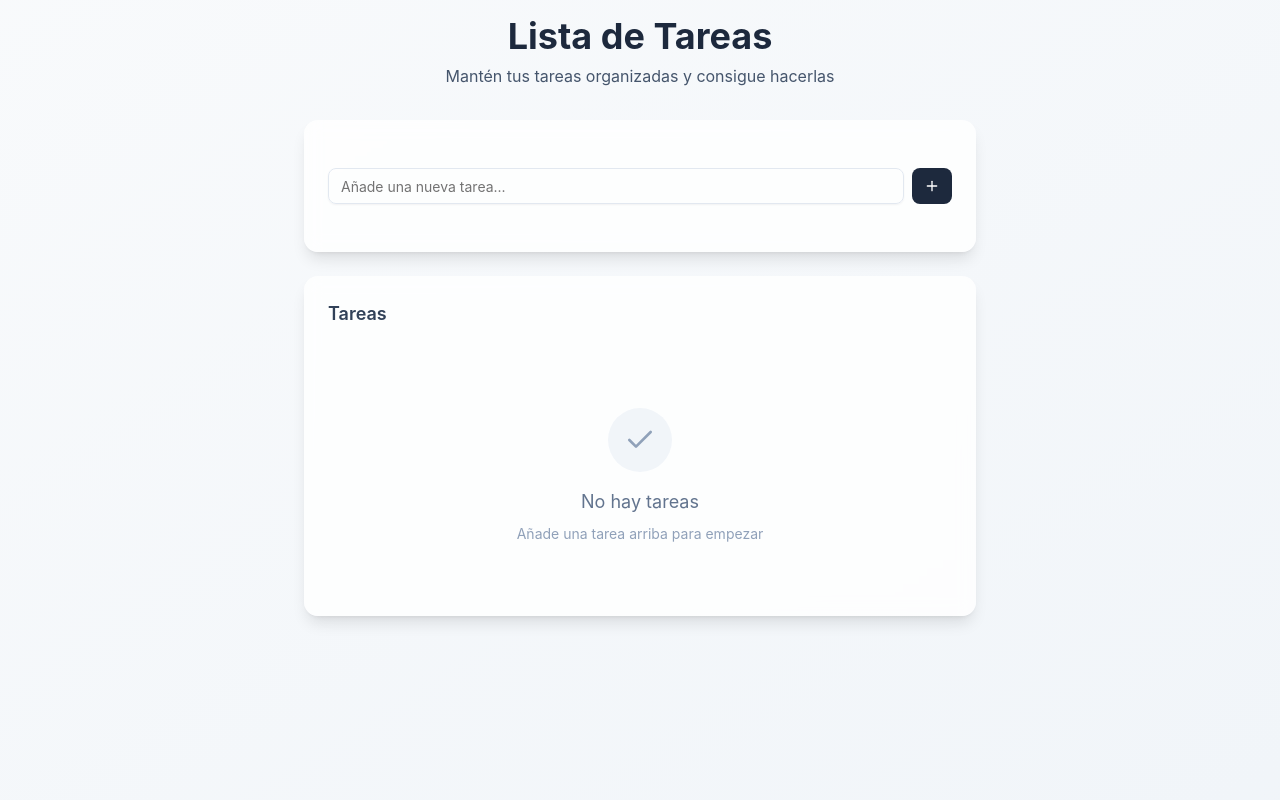
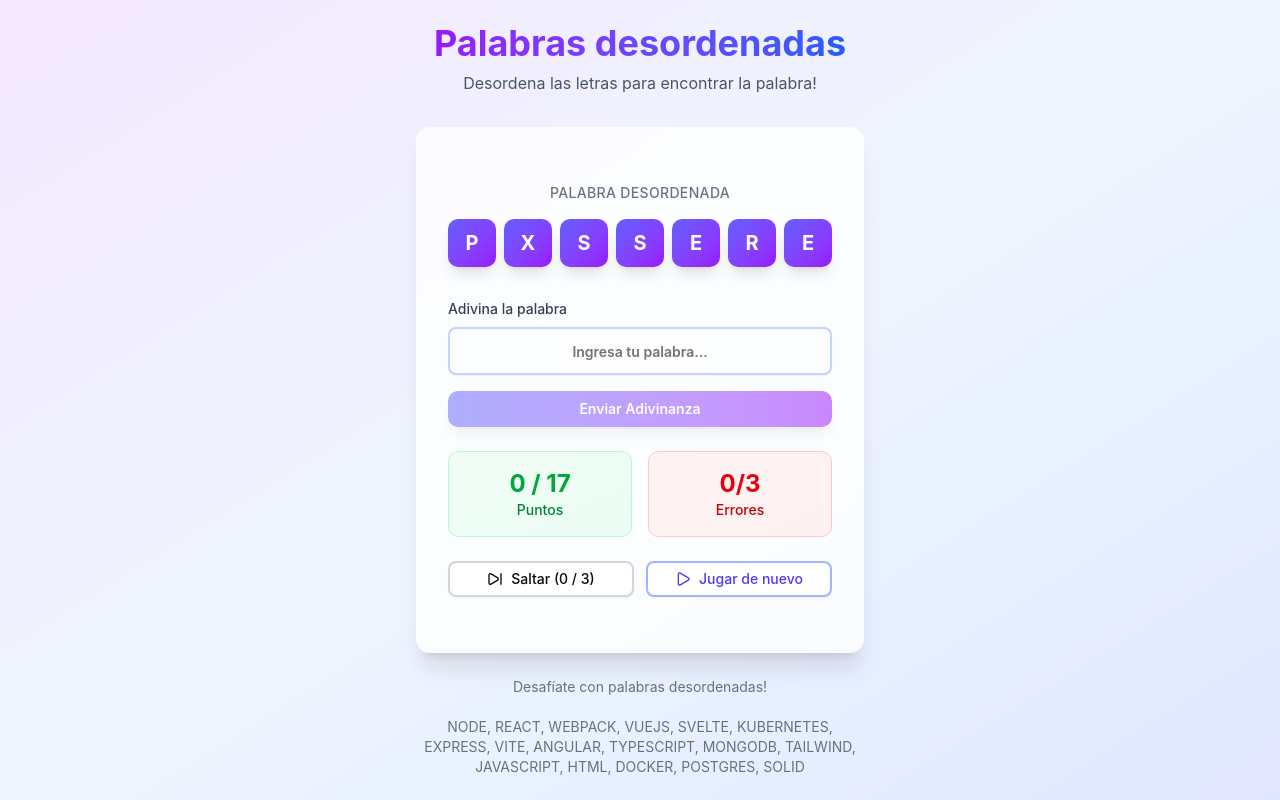
Before and after one commit to JaviKo500/04-hooks-react-ts, a React (Vite) app: page / in a window 1280 px wide. Built offline with nearby package versions, Linux system fonts and the light colour scheme.

Commit message:
feat: add component ScrambleWords

```diff
--- /dev/null
+++ b/src/05-useReducer/ScrambleWords.tsx
@@ -0,0 +1,222 @@
+import React, { useState } from 'react';
+import { Button } from '@/components/ui/button';
+import { Input } from '@/components/ui/input';
+import { Card, CardContent } from '@/components/ui/card';
+import { SkipForward, Play } from 'lucide-react';
+
+const GAME_WORDS = [
+  'REACT',
+  'JAVASCRIPT',
+  'TYPESCRIPT',
+  'HTML',
+  'ANGULAR',
+  'SOLID',
+  'NODE',
+  'VUEJS',
+  'SVELTE',
+  'EXPRESS',
+  'MONGODB',
+  'POSTGRES',
+  'DOCKER',
+  'KUBERNETES',
+  'WEBPACK',
+  'VITE',
+  'TAILWIND',
+];
+
+// Esta función mezcla el arreglo para que siempre sea aleatorio
+const shuffleArray = (array: string[]) => {
+  return array.sort(() => Math.random() - 0.5);
+};
+
+// Esta función mezcla las letras de la palabra
+const scrambleWord = (word: string = '') => {
+  return word
+    .split('')
+    .sort(() => Math.random() - 0.5)
+    .join('');
+};
+
+export const ScrambleWords = () => {
+  const [words, setWords] = useState(shuffleArray(GAME_WORDS));
+
+  const [currentWord, setCurrentWord] = useState(words[0]);
+  const [scrambledWord, setScrambledWord] = useState(scrambleWord(currentWord));
+  const [guess, setGuess] = useState('');
+  const [points, setPoints] = useState(0);
+  const [errorCounter, setErrorCounter] = useState(0);
+  const [maxAllowErrors, setMaxAllowErrors] = useState(3);
+
+  const [skipCounter, setSkipCounter] = useState(0);
+  const [maxSkips, setMaxSkips] = useState(3);
+
+  const [isGameOver, setIsGameOver] = useState(false);
+
+  const handleGuessSubmit = (e: React.FormEvent) => {
+    // Previene el refresh de la página
+    e.preventDefault();
+    // Implementar lógica de juego
+    console.log('Intento de adivinanza:', guess, currentWord);
+
+  };
+
+  const handleSkip = () => {
+    console.log('Palabra saltada');
+
+
+  };
+
+  const handlePlayAgain = () => {
+    console.log('Jugar de nuevo');
+
+  };
+
+  //! Si ya no hay palabras para jugar, se muestra el mensaje de fin de juego
+  if (words.length === 0) {
+
+    return (
+      <div className="min-h-screen bg-gradient-to-br from-purple-100 via-blue-50 to-indigo-100 flex items-center justify-center p-4">
+        <div className="w-full max-w-md mx-auto">
+          <h1 className="text-4xl font-bold bg-gradient-to-r from-purple-600 to-blue-600 bg-clip-text text-transparent mb-2">
+            Palabras desordenadas
+          </h1>
+          <p className="text-gray-600">No hay palabras para jugar</p>
+          <br />
+          <div>Puntaje: {points}</div>
+          <br />
+          <div>Errores: {errorCounter}</div>
+          <br />
+          <div>Saltos: {skipCounter}</div>
+          <br />
+          <Button onClick={handlePlayAgain}>Jugar de nuevo</Button>
+        </div>
+      </div>
+    );
+  }
+
+  return (
+    <div className="min-h-screen bg-gradient-to-br from-purple-100 via-blue-50 to-indigo-100 flex items-center justify-center p-4">
+      <div className="w-full max-w-md mx-auto">
+        {/* Header */}
+        <div className="text-center mb-8">
+          <h1 className="text-4xl font-bold bg-gradient-to-r from-purple-600 to-blue-600 bg-clip-text text-transparent mb-2">
+            Palabras desordenadas
+          </h1>
+          <p className="text-gray-600">
+            Desordena las letras para encontrar la palabra!
+          </p>
+        </div>
+
+        {/* Main Game Card */}
+        <Card className="backdrop-blur-sm bg-white/80 border-0 shadow-xl">
+          <CardContent className="p-8">
+            {/* Scrambled Word Display */}
+            <div className="mb-8">
+              <h2 className="text-center text-sm font-medium text-gray-500 mb-4 uppercase tracking-wide flex items-center justify-center gap-2">
+                Palabra Desordenada
+                {isGameOver && (
+                  <span className="text-red-500 text-xl"> {currentWord}</span>
+                )}
+              </h2>
+
+              <div className="flex justify-center gap-2 mb-6">
+                {scrambledWord.split('').map((letter, index) => (
+                  <div
+                    key={index}
+                    className="w-12 h-12 bg-gradient-to-br from-indigo-500 to-purple-600 rounded-lg flex items-center justify-center text-white font-bold text-xl shadow-lg transform hover:scale-105 transition-transform duration-200"
+                    style={{
+                      animationDelay: `${index * 0.1}s`,
+                      animation: 'fadeInUp 0.6s ease-out forwards',
+                    }}
+                  >
+                    {letter}
+                  </div>
+                ))}
+              </div>
+            </div>
+
+            {/* Guess Input */}
+            <form onSubmit={handleGuessSubmit} className="mb-6">
+              <div className="space-y-4">
+                <div>
+                  <label
+                    htmlFor="guess"
+                    className="block text-sm font-medium text-gray-700 mb-2"
+                  >
+                    Adivina la palabra
+                  </label>
+                  <Input
+                    id="guess"
+                    type="text"
+                    value={guess}
+                    onChange={(e) =>
+                      setGuess(e.target.value.toUpperCase().trim())
+                    }
+                    placeholder="Ingresa tu palabra..."
+                    className="text-center text-lg font-semibold h-12 border-2 border-indigo-200 focus:border-indigo-500 transition-colors"
+                    maxLength={scrambledWord.length}
+                    disabled={isGameOver}
+                  />
+                </div>
+                <Button
+                  type="submit"
+                  className="w-full bg-gradient-to-r from-indigo-500 to-purple-600 hover:from-indigo-600 hover:to-purple-700 text-white font-semibold py-3 rounded-lg shadow-lg hover:shadow-xl transform hover:scale-[1.02] transition-all duration-200"
+                  disabled={!guess.trim() || isGameOver}
+                >
+                  Enviar Adivinanza
+                </Button>
+              </div>
+            </form>
+
+            {/* Stats */}
+            <div className="grid grid-cols-2 gap-4 mb-6">
+              <div className="bg-gradient-to-br from-green-50 to-emerald-50 rounded-lg p-4 text-center border border-green-200">
+                <div className="text-2xl font-bold text-green-600">
+                  {points} / {GAME_WORDS.length}
+                </div>
+                <div className="text-sm text-green-700 font-medium">Puntos</div>
+              </div>
+              <div className="bg-gradient-to-br from-red-50 to-rose-50 rounded-lg p-4 text-center border border-red-200">
+                <div className="text-2xl font-bold text-red-600">
+                  {errorCounter}/{maxAllowErrors}
+                </div>
+                <div className="text-sm text-red-700 font-medium">Errores</div>
+              </div>
+            </div>
+
+            {/* Action Buttons */}
+            <div className="grid grid-cols-2 gap-3">
+              <Button
+                onClick={handleSkip}
+                variant="outline"
+                className="border-2 border-gray-300 hover:border-gray-400 hover:bg-gray-50 transition-colors flex items-center justify-center gap-2"
+                disabled={isGameOver || skipCounter >= maxSkips}
+              >
+                <SkipForward className="w-4 h-4" />
+                Saltar ({skipCounter} / {maxSkips})
+              </Button>
+              <Button
+                onClick={handlePlayAgain}
+                variant="outline"
+                className="border-2 border-indigo-300 hover:border-indigo-400 hover:bg-indigo-50 text-indigo-600 transition-colors flex items-center justify-center gap-2"
+              >
+                <Play className="w-4 h-4" />
+                Jugar de nuevo
+              </Button>
+            </div>
+          </CardContent>
+        </Card>
+
+        {/* Footer */}
+        <div className="text-center mt-6">
+          <p className="text-sm text-gray-500">
+            Desafíate con palabras desordenadas!
+            <br />
+            <br />
+            {words.join(', ')}
+          </p>
+        </div>
+      </div>
+    </div>
+  );
+};
--- a/src/main.tsx
+++ b/src/main.tsx
@@ -9,7 +9,8 @@
 // import { TrafficLightWithHook } from './02-useEffect/TrafficLightWithHook';
 // import { PokemonPage } from './03-examples/PokemonPage';
 // import { FocusScreen } from './04-useRef/FocusScreen';
-import { TasksApp } from './05-useReducer/TaskApp'
+// import { TasksApp } from './05-useReducer/TaskApp'
+import { ScrambleWords } from './05-useReducer/ScrambleWords';
 
 createRoot(document.getElementById('root')!).render(
   <StrictMode>
@@ -19,6 +20,7 @@
     {/* <TrafficLightWithHook/> */}
     {/* <PokemonPage/> */}
     {/* <FocusScreen/> */}
-    <TasksApp />
+    {/* <TasksApp /> */}
+    <ScrambleWords />
   </StrictMode>,
 )
```
